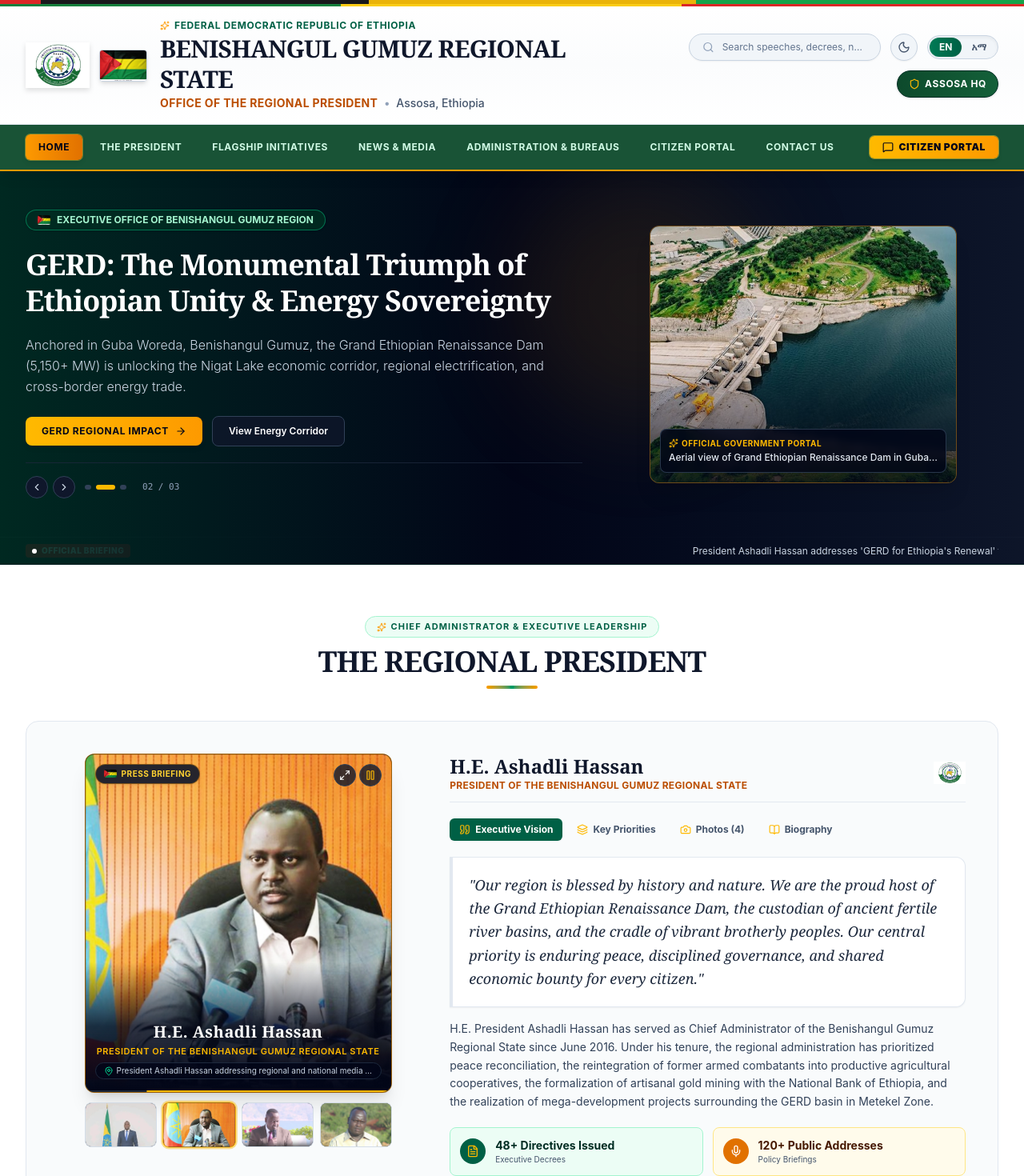
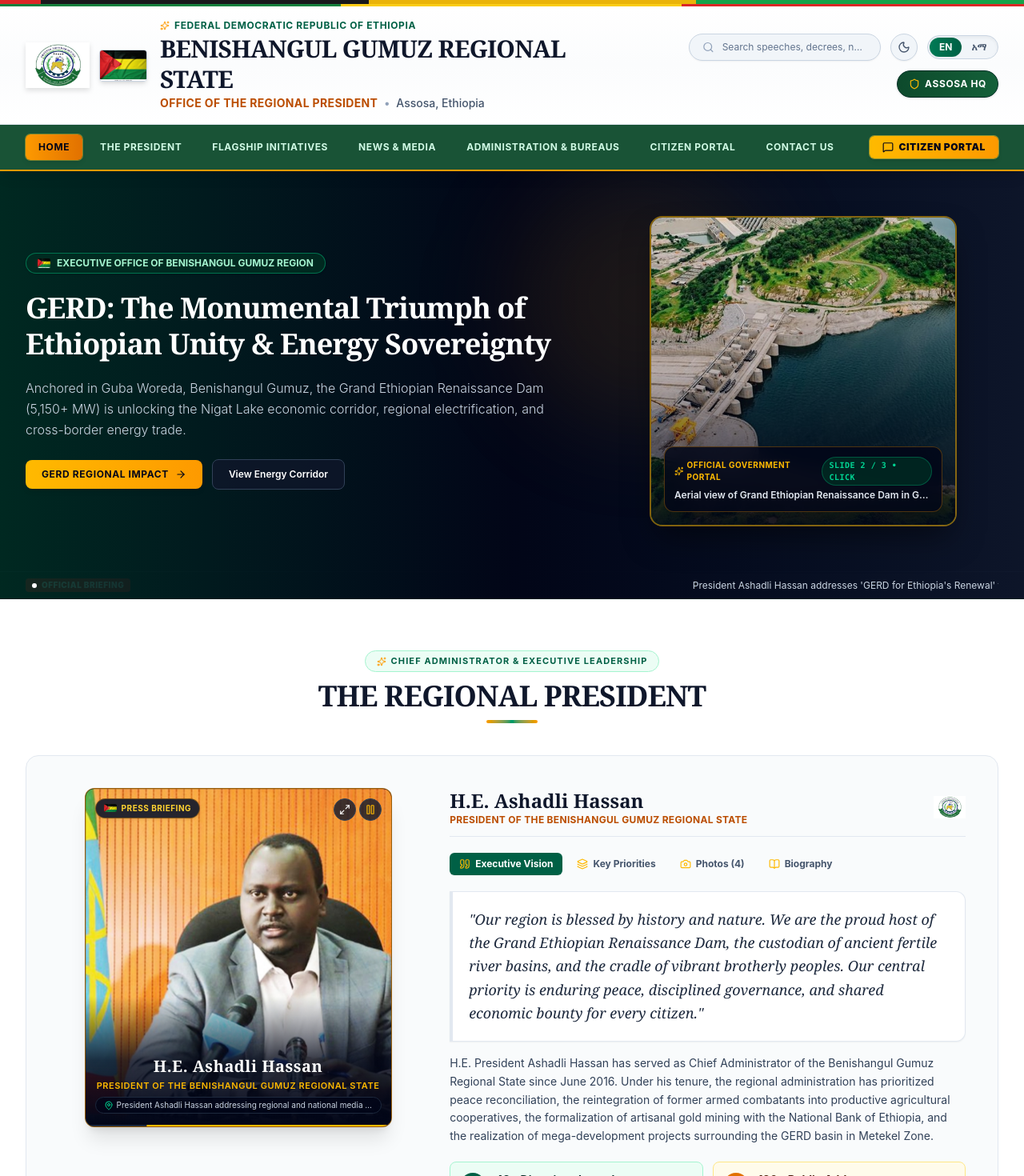
Before and after one commit to ShaneseEm/bgrs-po, a React (Vite) app: page / in a window 1280 px wide. Shown: the top 1470 px of the page at 80% size. Built offline with nearby package versions, Linux system fonts and the light colour scheme.

Commit message:
Remove Mao-Komo zone, remove portrait thumbnail row, remove banner arrows and add interactive 3D perspective hero card

```diff
--- a/src/components/AdministrationSection.jsx
+++ b/src/components/AdministrationSection.jsx
@@ -31,7 +31,7 @@ export function AdministrationSection({ content }) {
             <span>Administrative Zones & Special Woredas</span>
           </h3>
 
-          <div className="grid grid-cols-1 md:grid-cols-2 lg:grid-cols-4 gap-6">
+          <div className="grid grid-cols-1 md:grid-cols-3 gap-6">
             {admin.zones.map((zone, idx) => {
               const isSelected = selectedZone.name === zone.name;
               return (
--- a/src/components/HeroBanner.jsx
+++ b/src/components/HeroBanner.jsx
@@ -1,11 +1,17 @@
-import React, { useState, useEffect } from 'react';
-import { ChevronLeft, ChevronRight, ArrowRight, Sparkles } from 'lucide-react';
+import React, { useState, useEffect, useRef } from 'react';
+import { ArrowRight, Sparkles } from 'lucide-react';
 
 export function HeroBanner({ content, onSelectNews }) {
   const [currentSlide, setCurrentSlide] = useState(0);
   const [isPaused, setIsPaused] = useState(false);
   const slides = content.hero.slides;
 
+  // 3D Card Tilt State
+  const cardRef = useRef(null);
+  const [tilt, setTilt] = useState({ x: 0, y: 0, glareX: 50, glareY: 50 });
+  const [isHovered, setIsHovered] = useState(false);
+
+  // Auto transition slides
   useEffect(() => {
     if (isPaused) return;
     const interval = setInterval(() => {
@@ -15,13 +21,41 @@ export function HeroBanner({ content, onSelectNews }) {
   }, [isPaused, slides.length]);
 
   const nextSlide = () => setCurrentSlide((prev) => (prev + 1) % slides.length);
-  const prevSlide = () => setCurrentSlide((prev) => (prev - 1 + slides.length) % slides.length);
+
+  // Mouse move handler for realistic 3D perspective tilt
+  const handleMouseMove = (e) => {
+    if (!cardRef.current) return;
+    const rect = cardRef.current.getBoundingClientRect();
+    const x = e.clientX - rect.left;
+    const y = e.clientY - rect.top;
+
+    // Normalize coordinates (-0.5 to 0.5)
+    const normX = (x / rect.width) - 0.5;
+    const normY = (y / rect.height) - 0.5;
+
+    // Max tilt angles: 14deg
+    setTilt({
+      x: -normY * 16,
+      y: normX * 16,
+      glareX: (x / rect.width) * 100,
+      glareY: (y / rect.height) * 100,
+    });
+  };
+
+  const handleMouseEnter = () => {
+    setIsHovered(true);
+    setIsPaused(true);
+  };
+
+  const handleMouseLeave = () => {
+    setIsHovered(false);
+    setIsPaused(false);
+    setTilt({ x: 0, y: 0, glareX: 50, glareY: 50 });
+  };
 
   return (
     <section
       className="relative bg-slate-950 text-white overflow-hidden border-b border-emerald-950/60"
-      onMouseEnter={() => setIsPaused(true)}
-      onMouseLeave={() => setIsPaused(false)}
     >
       {/* Background Ambience */}
       <div className="absolute inset-0 bg-gradient-to-r from-emerald-950/90 via-slate-950 to-slate-900/90 z-0" />
@@ -31,7 +65,7 @@ export function HeroBanner({ content, onSelectNews }) {
       <div className="relative z-10 max-w-7xl mx-auto px-4 sm:px-6 lg:px-8 py-8 sm:py-12">
         <div className="grid grid-cols-1 lg:grid-cols-12 gap-8 items-center">
 
-          {/* Left Column: Headlines & Actions */}
+          {/* Left Column: Headlines & Actions (No arrows, no dot counters) */}
           <div className="lg:col-span-7 space-y-4 sm:space-y-5">
 
             <div className="inline-flex items-center gap-2 bg-emerald-950/90 border border-emerald-500/50 px-3.5 py-1 rounded-full text-xs font-bold text-emerald-200 shadow-sm">
@@ -65,63 +99,72 @@ export function HeroBanner({ content, onSelectNews }) {
               </a>
             </div>
 
-            {/* Compact Indicators */}
-            <div className="flex items-center gap-3 pt-4 border-t border-slate-800/80">
-              <div className="flex items-center gap-1.5">
-                <button
-                  onClick={prevSlide}
-                  className="p-1.5 rounded-full bg-slate-900 hover:bg-slate-800 text-slate-300 border border-slate-700 transition-colors cursor-pointer"
-                  aria-label="Previous Slide"
-                >
-                  <ChevronLeft className="w-3.5 h-3.5" />
-                </button>
-                <button
-                  onClick={nextSlide}
-                  className="p-1.5 rounded-full bg-slate-900 hover:bg-slate-800 text-slate-300 border border-slate-700 transition-colors cursor-pointer"
-                  aria-label="Next Slide"
-                >
-                  <ChevronRight className="w-3.5 h-3.5" />
-                </button>
-              </div>
-
-              <div className="flex items-center gap-1.5">
-                {slides.map((_, idx) => (
-                  <button
-                    key={idx}
-                    onClick={() => setCurrentSlide(idx)}
-                    className={`h-1.5 rounded-full transition-all cursor-pointer ${
-                      currentSlide === idx ? 'w-6 bg-amber-400' : 'w-2 bg-slate-700 hover:bg-slate-500'
-                    }`}
-                    aria-label={`Go to slide ${idx + 1}`}
-                  />
-                ))}
-              </div>
-
-              <span className="text-[11px] text-slate-400 font-mono ml-2">
-                0{currentSlide + 1} / 0{slides.length}
-              </span>
-            </div>
           </div>
 
-          {/* Right Column: Hero Visual - Dignified Aspect Ratio */}
-          <div className="lg:col-span-5 relative">
-            <div className="relative mx-auto max-w-sm rounded-xl overflow-hidden border border-amber-500/40 shadow-xl bg-slate-900 group">
+          {/* Right Column: Interactive 3D Holographic Perspective Card */}
+          <div
+            className="lg:col-span-5 relative flex items-center justify-center py-2"
+            style={{ perspective: '1200px' }}
+          >
+            <div
+              ref={cardRef}
+              onClick={nextSlide}
+              onMouseMove={handleMouseMove}
+              onMouseEnter={handleMouseEnter}
+              onMouseLeave={handleMouseLeave}
+              className="relative w-full max-w-sm rounded-2xl overflow-hidden cursor-pointer transition-transform duration-200 ease-out select-none border-2 border-amber-400/50 shadow-2xl group"
+              style={{
+                transform: isHovered
+                  ? `perspective(1000px) rotateX(${tilt.x}deg) rotateY(${tilt.y}deg) scale3d(1.03, 1.03, 1.03)`
+                  : 'perspective(1000px) rotateX(0deg) rotateY(0deg) scale3d(1, 1, 1)',
+                boxShadow: isHovered
+                  ? '0 30px 60px -15px rgba(13, 74, 44, 0.6), 0 0 35px rgba(234, 179, 8, 0.35)'
+                  : '0 20px 40px -10px rgba(0, 0, 0, 0.5)',
+                transformStyle: 'preserve-3d',
+              }}
+              title="Click to explore next regional showcase"
+            >
+              {/* Image layer */}
               <img
                 src={slides[currentSlide].image}
                 alt={slides[currentSlide].alt}
-                className="w-full h-72 sm:h-80 object-cover object-top transition-transform duration-700 group-hover:scale-105"
+                className="w-full h-80 sm:h-96 object-cover object-top transition-transform duration-700 pointer-events-none"
               />
-              <div className="absolute inset-0 bg-gradient-to-t from-slate-950/80 via-transparent to-transparent" />
 
-              <div className="absolute bottom-3 left-3 right-3 bg-slate-950/85 backdrop-blur-xs p-2.5 rounded-lg border border-slate-700/80">
-                <div className="text-[10px] text-amber-400 font-bold uppercase tracking-wider flex items-center gap-1">
-                  <Sparkles className="w-3 h-3" />
-                  <span>{content.hero.tag}</span>
+              {/* 3D Dynamic Glare Effect */}
+              {isHovered && (
+                <div
+                  className="absolute inset-0 pointer-events-none transition-opacity duration-300 opacity-60 z-20"
+                  style={{
+                    background: `radial-gradient(circle at ${tilt.glareX}% ${tilt.glareY}%, rgba(255,255,255,0.35) 0%, rgba(255,255,255,0) 65%)`
+                  }}
+                />
+              )}
+
+              {/* Gradient Bottom Overlay */}
+              <div className="absolute inset-0 bg-gradient-to-t from-slate-950/90 via-slate-950/20 to-transparent pointer-events-none" />
+
+              {/* 3D Elevated Label Card */}
+              <div
+                className="absolute bottom-4 left-4 right-4 bg-slate-950/85 backdrop-blur-md p-3 rounded-xl border border-amber-500/30 shadow-lg pointer-events-none transition-transform duration-300"
+                style={{
+                  transform: isHovered ? 'translateZ(30px)' : 'translateZ(0px)',
+                }}
+              >
+                <div className="flex items-center justify-between text-[10px] text-amber-400 font-bold uppercase tracking-wider mb-1">
+                  <span className="flex items-center gap-1">
+                    <Sparkles className="w-3 h-3 text-amber-400" />
+                    <span>{content.hero.tag}</span>
+                  </span>
+                  <span className="text-[10px] text-emerald-400 bg-emerald-950/80 px-2 py-0.5 rounded-full border border-emerald-700/60 font-mono">
+                    Slide {currentSlide + 1} / {slides.length} • Click
+                  </span>
                 </div>
-                <div className="text-xs text-slate-200 font-medium truncate mt-0.5">
+                <div className="text-xs text-slate-200 font-semibold truncate">
                   {slides[currentSlide].alt}
                 </div>
               </div>
+
             </div>
           </div>
 
--- a/src/components/PresidentSection.jsx
+++ b/src/components/PresidentSection.jsx
@@ -147,36 +147,6 @@ export function PresidentSection({ content, onOpenSpeeches }) {
                     />
                   </div>
                 )}
-              </div>
-
-              {/* 4 Clean Thumbnails */}
-              <div className="w-full max-w-sm mt-3">
-                <div className="grid grid-cols-4 gap-2">
-                  {photos.map((item, idx) => {
-                    const isSelected = activePhotoIdx === idx;
-                    return (
-                      <button
-                        key={item.id}
-                        onClick={() => {
-                          setActivePhotoIdx(idx);
-                          setIsAutoPlaying(false);
-                        }}
-                        className={`relative rounded-lg overflow-hidden border transition-all cursor-pointer h-14 bg-slate-900 ${
-                          isSelected
-                            ? 'border-amber-400 ring-2 ring-amber-400/40 scale-102 shadow-xs'
-                            : 'border-slate-300 dark:border-slate-700 opacity-75 hover:opacity-100 hover:border-emerald-600'
-                        }`}
-                        title={item.title}
-                      >
-                        <img
-                          src={item.url}
-                          alt={item.title}
-                          className="w-full h-full object-cover object-top"
-                        />
-                      </button>
-                    );
-                  })}
-                </div>
               </div>
             </div>
 
--- a/src/data/content.js
+++ b/src/data/content.js
@@ -274,13 +274,6 @@ export const contentData = {
           "image": "/images/agriculture-real.jpg",
           "desc": "High-yield bamboo forests, livestock ranching, Abbay river basin, and rich alluvial mineral gold belts.",
           "woredas": "5 Woredas • Kamashi, Yaso, Belo Jegonfoy, Agalo Mite, Sirba Abbay"
-        },
-        {
-          "name": "Mao-Komo Special Woreda",
-          "capital": "Tongo",
-          "image": "/images/culture.jpg",
-          "desc": "Highland agro-ecological climate, specialty honey and coffee cultivation, and cross-border commercial corridors.",
-          "woredas": "Autonomous Special Administrative District"
         }
       ],
       "bureaus": [
@@ -635,13 +628,6 @@ export const contentData = {
           "image": "/images/agriculture-real.jpg",
           "desc": "በቆላ ቀርከሃ ደን፣ በከብት እርባታ፣ በአባይ ተፋሰስ እና በወርቅ ማዕድን የበለፀገ።",
           "woredas": "5 ወረዳዎች • ካማሺ፣ ያሶ፣ ቤሎ ጀጎንፎይ፣ አጋሎ ሚቴ፣ ሲርባ አባይ"
-        },
-        {
-          "name": "ማኦ-ኮሞ ልዩ ወረዳ",
-          "capital": "ቶንጎ",
-          "image": "/images/culture.jpg",
-          "desc": "ልዩ የባህል ቅርሶች፣ የተፈጥሮ ማር እና ቡና አምራች እንዲሁም የድንበር መተላለፊያ።",
-          "woredas": "ራሱን የቻለ ልዩ የአስተዳደር ወረዳ"
         }
       ],
       "bureaus": [
@@ -996,13 +982,6 @@ export const contentData = {
           "image": "/images/agriculture-real.jpg",
           "desc": "High-yield bamboo forests, livestock ranching, Abbay river basin, and rich alluvial mineral gold belts.",
           "woredas": "5 Woredas • Kamashi, Yaso, Belo Jegonfoy, Agalo Mite, Sirba Abbay"
-        },
-        {
-          "name": "Mao-Komo Special Woreda",
-          "capital": "Tongo",
-          "image": "/images/culture.jpg",
-          "desc": "Highland agro-ecological climate, specialty honey and coffee cultivation, and cross-border commercial corridors.",
-          "woredas": "Autonomous Special Administrative District"
         }
       ],
       "bureaus": [
```
